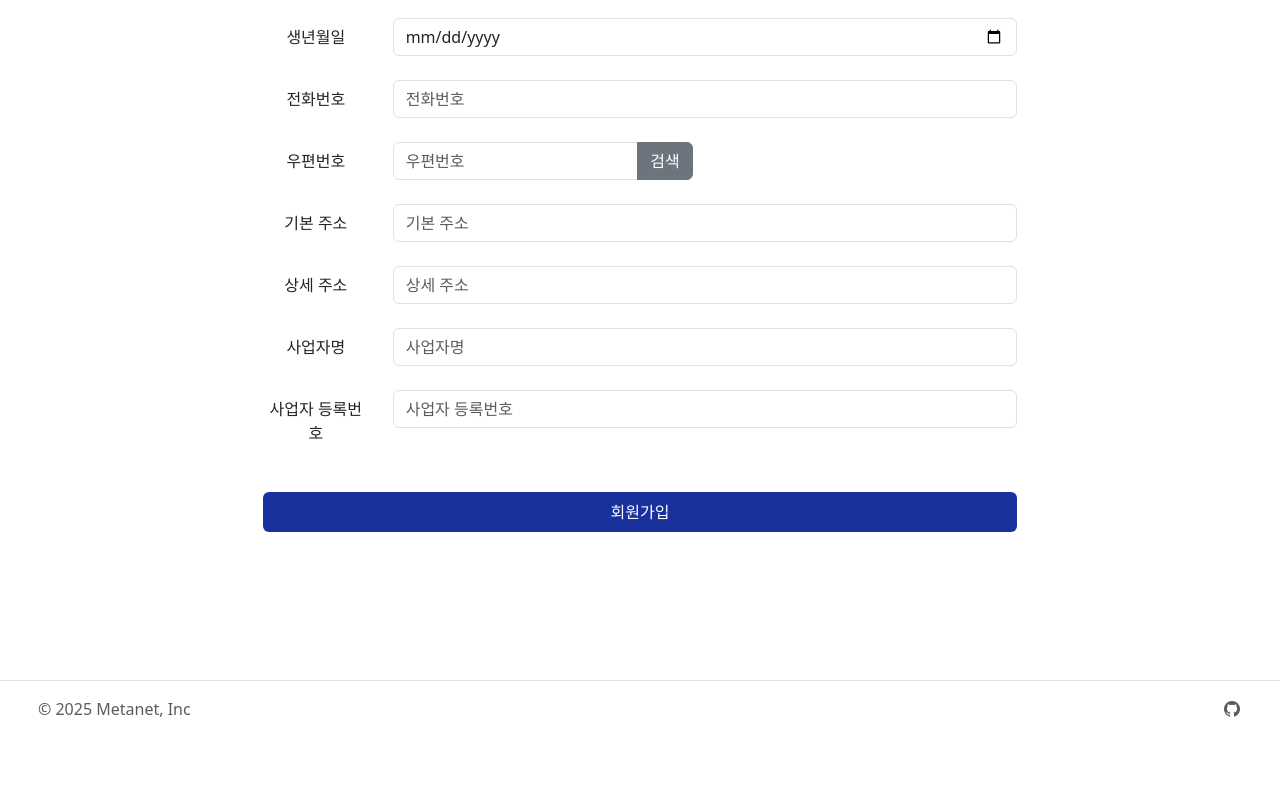
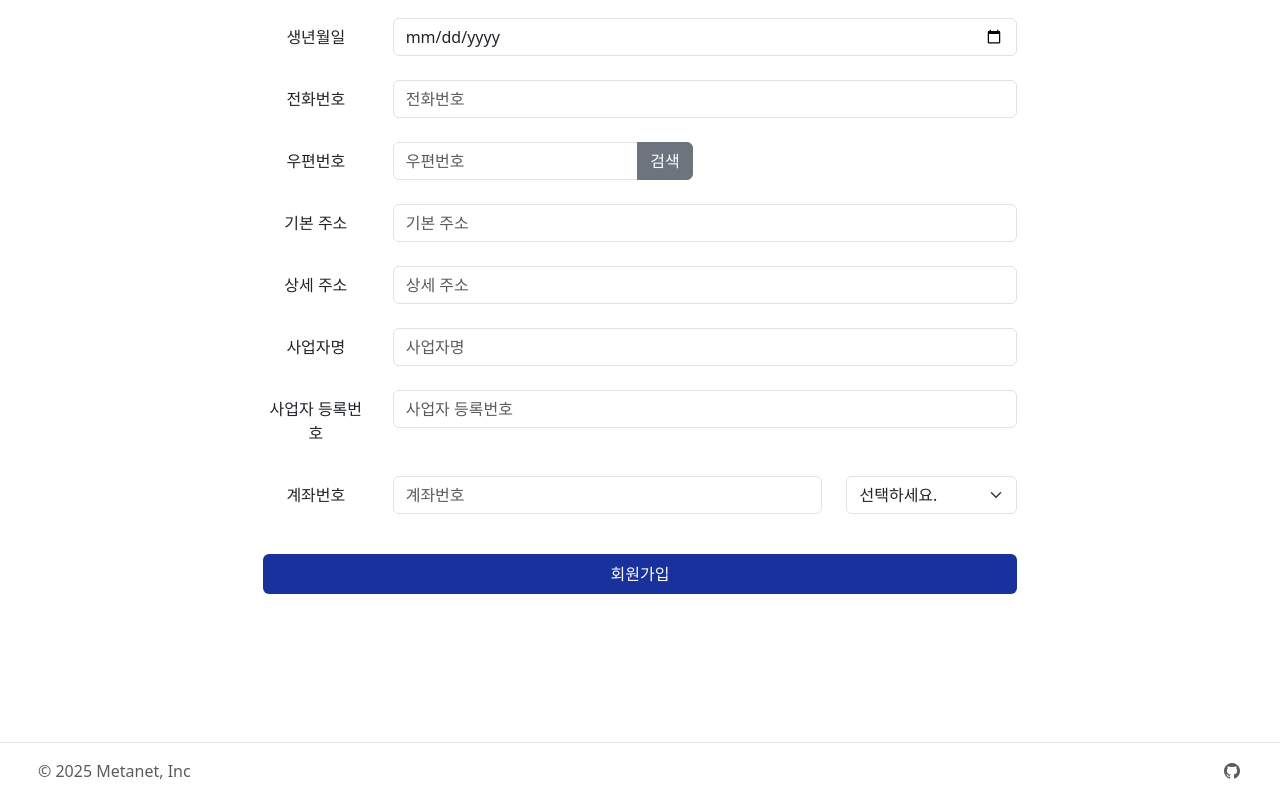
Before and after one commit to meta-metamong/meta-space, a Vue app in the folder frontend/: page /signup/owner in a window 1280 px wide. Shown: the part 589-1389 px from the top of the page. Before the commit the page ends 1327 px from the top, so only its background shows below. Built offline with nearby package versions, Linux system fonts and the light colour scheme.

Commit message:
feat: 회원가입 시 계좌입력 추가

```diff
--- a/frontend/src/apis/axios.js
+++ b/frontend/src/apis/axios.js
@@ -44,7 +44,7 @@ apiClient.interceptors.response.use(
         if(!isReissuable) return error;
 
         if(error.status === 400){
-            delete config.headers["Authorization"];
+            delete config.headers["x-access-token"];
             removeAccessToken();
         }else{
             await reissue();
--- /dev/null
+++ b/frontend/src/assets/banks.js
@@ -0,0 +1,47 @@
+
+export const bankList = [
+"KB국민은행",
+"SC제일은행",
+"경남은행",
+"광주은행",
+"기업은행",
+"농협",
+"대구은행",
+"부산은행",
+"산업은행",
+"수협",
+"신한은행",
+"신협",
+"외환은행",
+"우리은행",
+"우체국",
+"전북은행",
+"제주은행",
+"축협",
+"하나은행(서울은행)",
+"한국씨티은행(한미은행)",
+"K뱅크",
+"카카오뱅크",
+"유안타증권",
+"현대증권",
+"미래에셋증권",
+"대우증권",
+"삼성증권",
+"한국투자증권",
+"우리투자증권",
+"교보증권",
+"하이투자증권",
+"에이치엠씨투자증권",
+"키움증권",
+"이트레이드증권",
+"에스케이증권",
+"대신증권",
+"솔로몬투자증권",
+"한화증권",
+"하나대투증권",
+"굿모닝신한증권",
+"동부증권",
+"유진투자증권",
+"메리츠증권",
+"엔에이치투자증권",
+"부국증권"];
--- a/frontend/src/components/member/SignUpMember.vue
+++ b/frontend/src/components/member/SignUpMember.vue
@@ -104,6 +104,18 @@
 						<input type="text" class="form-control" id="businessRegistrationNumber" name="businessRegistrationNumber" v-model="businessRegistrationNumber" :placeholder="$t('member.businessRegistrationNumber')" required />
 					</div>
 				</div>
+				<div class="row mb-4">
+					<label class="col-form-label col-sm-2" for="account">{{ $t('member.account') }}</label>
+					<div class="col-sm-7">
+						<input class="form-control" :disabled="accountValidated" type="text" name="account" id="account" :placeholder="$t('member.account')" v-model="account" required />
+					</div>
+					<div class="col-sm-3">
+						<select class="form-select">
+							<option value="" selected disabled>선택하세요.</option>
+							<option v-for="bank in banks" :key="bank" :value="bank">{{ bank }}</option>
+						</select>
+					</div>
+				</div>
 				<button class="btn btn-primary w-100 p-2 mt-3" type="submit">{{ $t('member.signUp') }}</button>
 			</form>
 		</div>
@@ -111,6 +123,7 @@
 </template>
 <script>
 import { get, post } from "../../apis/axios";
+import { bankList } from "../../assets/banks";
 
 export default {
 	name: 'SignUpMember',
@@ -129,6 +142,7 @@ export default {
 			detailAddress: "",
 			businessName: "",
 			businessRegistrationNumber: "",
+			account: "",
 			idDuplicated: true,
 			emailDuplicated: true,
 		}
@@ -151,6 +165,9 @@ export default {
 		},
 		phoneValidation(){
 			return /^01(?:0|1|[6-9])-(?:\d{3}|\d{4})-\d{4}$/.test(this.phone);
+		},
+		banks(){
+			return bankList;
 		}
 	},
 	methods: {
--- a/frontend/src/locales/en.json
+++ b/frontend/src/locales/en.json
@@ -68,7 +68,8 @@
         "download":"download",
         "information": "Information",
         "signupUser": "Signup as a Member",
-        "signupOwner": "Signup as a Owner"
+        "signupOwner": "Signup as a Owner",
+        "account": "account"
     },
     "reservation": {
         "guestCount": "Number of Guests",
--- a/frontend/src/locales/ko.json
+++ b/frontend/src/locales/ko.json
@@ -67,7 +67,8 @@
         "download":"다운로드",
         "information": "개인정보",
         "signupUser": "일반 회원가입",
-        "signupOwner": "업주 회원가입"
+        "signupOwner": "업주 회원가입",
+        "account": "계좌번호"
     },
     "reservation": {
         "guestCount": "인원 수",
```
